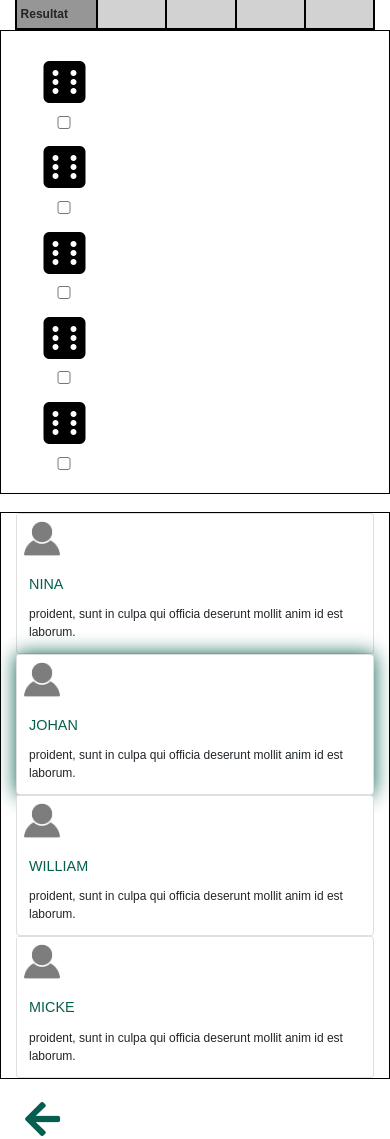
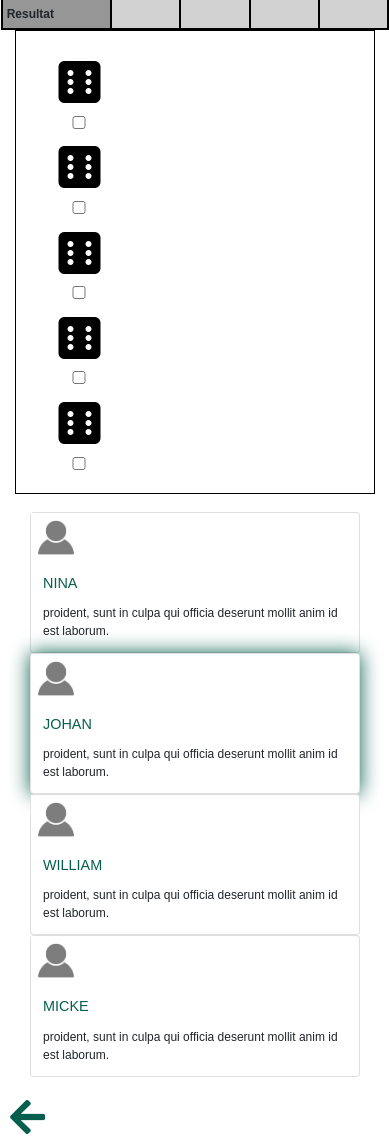
Before and after one commit to williamskoglycke/html_dag1, a plain HTML site: page registeryatzy.html in a window 390 px wide. Shown: the part 660-1799 px from the top of the page. Drawn offline with nearby package versions, Linux system fonts and the light colour scheme; a script that the page names is missing.

Commit message:
responsivitet

```diff
--- a/registeryatzy.html
+++ b/registeryatzy.html
@@ -10,7 +10,7 @@
         crossorigin="anonymous">
     <link rel="stylesheet" href="https://stackpath.bootstrapcdn.com/bootstrap/4.1.3/css/bootstrap.min.css" integrity="sha384-MCw98/SFnGE8fJT3GXwEOngsV7Zt27NXFoaoApmYm81iuXoPkFOJwJ8ERdknLPMO"
         crossorigin="anonymous">
-    <link rel="stylesheet" type="text/css" media="screen" href="yatzy.css" />
+    <link rel="stylesheet" type="text/css" media="screen" href="yatzy.css">
     <script src="main.js"></script>
 </head>
 
@@ -42,6 +42,7 @@
         <div class="row">
 
             <div class="col-lg-6 yatzyTable">
+
                 <form autocomplete="off">
                     <table>
                         <tr class="row1">
@@ -182,40 +183,41 @@
             </div>
 
 
-
-            <div class="col">
-                <div class="row diceArea">
+            <div class="col-lg-6">
                 <form>
-                    <div class="dice col-md-2">
+                    <div class="diceArea row d-flex justify-content-around">
+                        <div class="dice col-lg-2 col-md-4">
                             <i class="fas fa-dice-six"></i>
                             <div><input type="checkbox" id="diceOne" name="diceOne"></div>
                         </div>
-                    <div class="dice col-md-2">
+                        <div class="dice col-lg-2 col-md-4">
                             <i class="fas fa-dice-six"></i>
                             <div><input type="checkbox" id="diceTwo" name="diceTwo"></div>
                         </div>
-                    <div class="dice col-md-2">
+                        <div class="dice col-lg-2 col-md-4">
                             <i class="fas fa-dice-six"></i>
                             <div><input type="checkbox" id="diceThree" name="diceThree"></div>
                         </div>
-                    <div class="dice col-md-2">
+                        <div class="dice col-lg-2 col-md-4">
                             <i class="fas fa-dice-six"></i>
                             <div><input type="checkbox" id="diceFour" name="diceFour"></div>
                         </div>
-                    <div class="dice col-md-2">
+                        <div class="dice col-lg-2 col-md-4">
                             <i class="fas fa-dice-six"></i>
                             <div><input type="checkbox" id="diceFive" name="diceFive"></div>
-                    </form>
-                </div>
                         </div>
 
-                <!--<div class="row middleArea">
+                    </div>
+                </form>
+
+
+                <!-- <div class="row middleArea">
                     <p>Antal kast kvar: 0</p>
                     <button type="button" class="btn btn-info">Slå tärningar</button>
-                    </div>-->
+                    </div> -->
 
                 <div class="row playerArea">
-                            <div class="col-md-3">
+                    <div class="col-lg-3 col-md-6 col-sm-12">
                         <div class="card player1">
                             <div class="card-img">
                                 <img src="images/prof.png" class="img-fluid">
@@ -228,8 +230,8 @@
                             </div>
                         </div>
                     </div>
-                            <div class="col-md-3">
-                                <div class="card player2">
+                    <div class="col-lg-3 col-md-6 col-sm-12">
+                        <div class="card player2 nowPlaying">
                             <div class="card-img">
                                 <img src="images/prof.png" class="img-fluid">
                             </div>
@@ -241,7 +243,7 @@
                             </div>
                         </div>
                     </div>
-                            <div class="col-lg-3">
+                    <div class="col-lg-3 col-md-6 col-sm-12">
                         <div class="card player3">
                             <div class="card-img">
                                 <img src="images/prof.png" class="img-fluid">
@@ -254,7 +256,7 @@
                             </div>
                         </div>
                     </div>
-                            <div class="col-lg-3">
+                    <div class="col-lg-3 col-md-6 col-sm-12">
                         <div class="card player4">
                             <div class="card-img">
                                 <img src="images/prof.png" class="img-fluid">
@@ -268,6 +270,8 @@
                         </div>
                     </div>
                 </div>
+            </div>
+
 
 
             <a href="index.html"><i class="fas fa-arrow-left"></i></a>
--- a/styles.scss
+++ b/styles.scss
@@ -1,6 +1,10 @@
 $nicecolor: rgb(6, 94, 79);
 $lagompadding: 1.5em;
 $grymmargin: 0.75em;
+
+.container{
+    margin-top:10%;
+}
 
 ol{
     color: $nicecolor;
@@ -24,7 +28,6 @@ h2{
 
 body{
     margin-left: 2em;
-
 
 }
 
--- a/yatzy.scss
+++ b/yatzy.scss
@@ -10,6 +10,10 @@ table,th,td {
     text-align: left;
     font-weight: bold;
 }
+table{
+    margin: auto;
+}
+
 table,.row1 th,.row8 td,.row9 td,.row19 td{
     border-width: 2px;
 }
@@ -63,8 +67,13 @@ button{
         color: rgb(6, 94, 79);
 }
 
+.yatzyTable, .diceArea, .playerArea{
+    padding:0;
+    margin:0;
+}
 
 .diceArea{
+    margin:0;
     padding:1.5em;
     margin-bottom: 1.5em;
     border: 1px solid black;
@@ -96,7 +105,9 @@ button{
 
 
 .playerArea {
-    border: 1px solid black;
+    // border: 1px solid black;
+    margin:0;
+
     .card-title{
         color:rgb(6, 94, 79);
         font-size:1.2em;
@@ -107,7 +118,7 @@ button{
     .card-body{
     padding: 1em;
    }
-   .player2{
+   .nowPlaying{
        box-shadow: 0 0 20px rgb(6, 94, 79);
    }
 }
```
Also changed, not shown: index.html (+9 -3 lines), styles.css, yatzy.css. Lines whose indentation alone changed are shown as unchanged.
